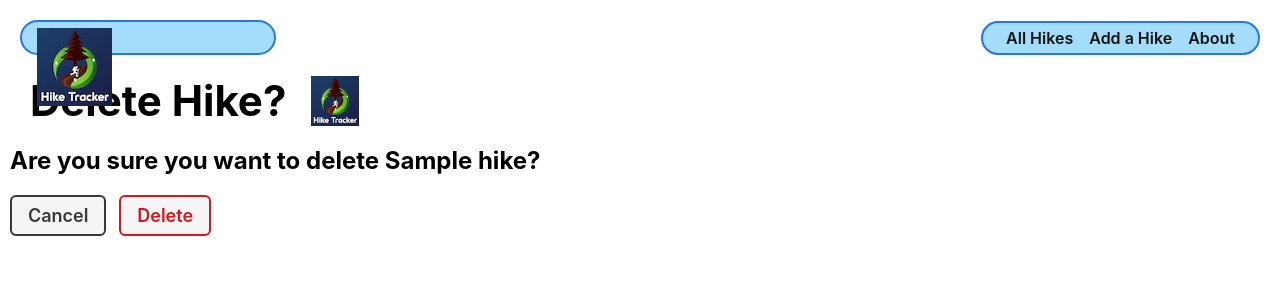
After one commit to michaelmcbride113/hiketracker, a Django app: page /hikes/1/delete/ in a window 1280 px wide. The commit adds this page. Shown: the top 300 px of the page. Run offline with Django 5.2, Linux system fonts and the light colour scheme; tables that the repository leaves empty hold one stand-in row (values such as "Sample post").

Commit message:
Added update and delete functionality

```diff
--- a/main_app/templates/hikes/detail.html
+++ b/main_app/templates/hikes/detail.html
@@ -14,6 +14,12 @@
       <h2>Difficulty: {{ hike.difficulty }}</h2>
       <h2>Date Completed: {{ hike.date }}</h2>
       <p>{{ hike.description }}</p>
+
+    <div class="hike-actions">
+        <a href="{% url 'hike-update' hike.id %}" class="btn warn">Edit</a>
+        <a href="{% url 'hike-delete' hike.id %}" class="btn danger">Delete</a>
+      </div>
+    </div>
   </div>
 </section>
 {% endblock %}
--- /dev/null
+++ b/main_app/templates/main_app/hike_confirm_delete.html
@@ -0,0 +1,18 @@
+{% extends 'base.html' %}
+{% load static %}
+{% block content %}
+
+<div class="page-header">
+  <h1>Delete Hike?</h1>
+  <img src="{% static 'images/smaller-logo.png' %}" alt="Hike Tracker logo" />
+</div>
+
+<h2>Are you sure you want to delete {{ hike.name }}?</h2>
+
+<form action="" method="post" class="form">
+  {% csrf_token %}
+  <a href="{% url 'hike-detail' hike.id %}" class="btn secondary">Cancel</a>
+  <button type="submit" class="btn danger">Delete</button>
+</form>
+
+{% endblock %}
--- a/main_app/urls.py
+++ b/main_app/urls.py
@@ -7,4 +7,6 @@ urlpatterns = [
     path('hikes/', views.hike_index, name='hike-index'),
     path('hikes/<int:hike_id>/', views.hike_detail, name='hike-detail'),
     path('hikes/create/', views.HikeCreate.as_view(), name='hike-create'),
+    path('hikes/<int:pk>/update/', views.HikeUpdate.as_view(), name='hike-update'),
+    path('hikes/<int:pk>/delete/', views.HikeDelete.as_view(), name='hike-delete'),
 ]
--- a/main_app/views.py
+++ b/main_app/views.py
@@ -1,26 +1,19 @@
 
 from django.shortcuts import render
-from django.views.generic.edit import CreateView
+from django.views.generic.edit import CreateView, UpdateView, DeleteView
 from .models import Hike
 
 class HikeCreate(CreateView):
     model = Hike
     fields = '__all__'
-    # success_url = '/hikes/'
 
-# class Hike:
-#     def __init__(self, name, location, difficulty, date, description):
-#         self.name = name
-#         self.location = location
-#         self.difficulty = difficulty
-#         self.date = date
-#         self.description = description
+class HikeUpdate(UpdateView):
+    model = Hike
+    fields = '__all__'
 
-# hikes = [
-#     Hike('Mt. Beacon', 'Beacon, NY', 'Medium', '4/5/2025', 'Fun hike, tough at the beginning but gets easier'),
-#     Hike('Breakneck Ridge', 'Cold Spring, NY', 'Medium', '4/6/2025', 'Fun hike, lots of scrambling'),
-#     Hike('Lake Minewaska', 'New Paltz, NY', 'Easy', '4/7/2025', 'Easy loop trail around a lake')
-# ]
+class HikeDelete(DeleteView):
+    model = Hike
+    success_url = '/hikes/'
 
 def home(request):
     return render(request, 'home.html')
```
Also changed, not shown: main_app/templates/main_app/hike_form.html (+5 -2 lines).
